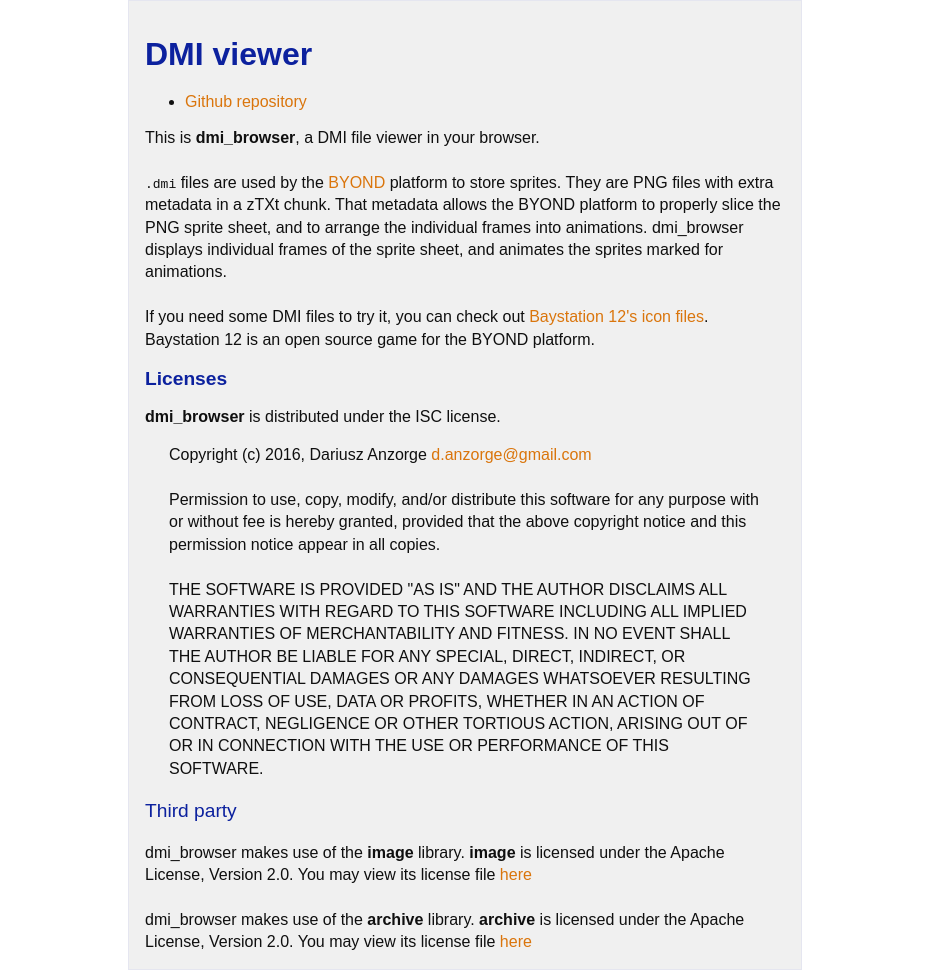
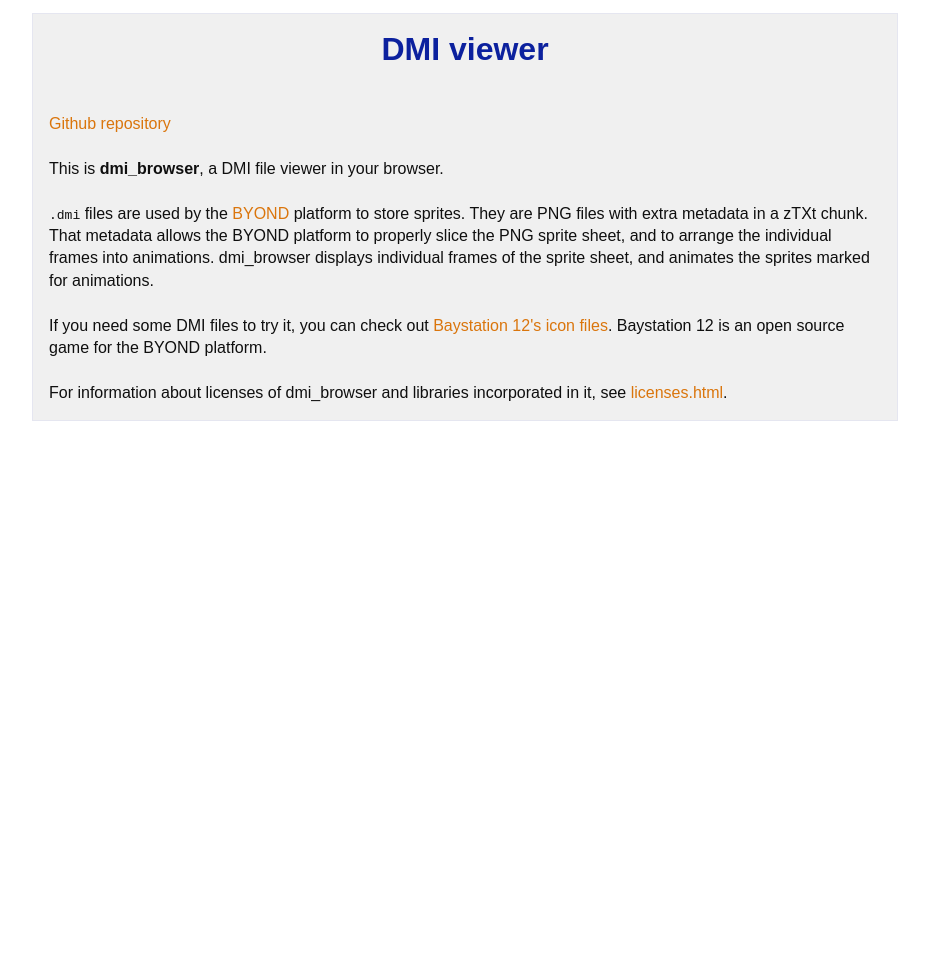
Before and after one commit to DeeUnderscore/deeunderscore.github.io, a plain HTML site: page dmi/about.html in a window 1280 px wide. Shown: the whole page, without its empty margins (175-1104 px from the left). After the commit the page ends 800 px from the top, so only its background shows below. Drawn offline with Linux system fonts and the light colour scheme.

Commit message:
Style and about page tweaks

```diff
--- a/dmi/about.html
+++ b/dmi/about.html
@@ -1,28 +1,18 @@
 <!DOCTYPE html>
 <html>
 <head>
-<title>About dmi_browser</title>
+<title>About the DMI Viewer</title>
 <meta charset="UTF-8">
 <link rel="stylesheet" href="style.css">
 </head>
 <body>
-<div class="hcentering"><div class="load container box" style="max-width: 40em;">
+<div class="hcentering"><div class="box textpage">
 <h1 id="dmi-viewer">DMI viewer</h1>
-<ul>
-<li><a href="https://github.com/DeeUnderscore/dmi_browser">Github repository</a></li>
-</ul>
+<p><a href="https://github.com/DeeUnderscore/dmi_browser">Github repository</a></p>
 <p>This is <strong>dmi_browser</strong>, a DMI file viewer in your browser.</p>
 <p><code>.dmi</code> files are used by the <a href="https://www.byond.com/">BYOND</a> platform to store sprites. They are PNG files with extra metadata in a zTXt chunk. That metadata allows the BYOND platform to properly slice the PNG sprite sheet, and to arrange the individual frames into animations. dmi_browser displays individual frames of the sprite sheet, and animates the sprites marked for animations.</p>
 <p>If you need some DMI files to try it, you can check out <a href="https://github.com/Baystation12/Baystation12/tree/dev/icons">Baystation 12's icon files</a>. Baystation 12 is an open source game for the BYOND platform.</p>
-<h2 id="licenses">Licenses</h2>
-<p><strong>dmi_browser</strong> is distributed under the ISC license.</p>
-<blockquote>
-<p>Copyright (c) 2016, Dariusz Anzorge <a href="mailto:d.anzorge@gmail.com">d.anzorge@gmail.com</a></p>
-<p>Permission to use, copy, modify, and/or distribute this software for any purpose with or without fee is hereby granted, provided that the above copyright notice and this permission notice appear in all copies.</p>
-<p>THE SOFTWARE IS PROVIDED &quot;AS IS&quot; AND THE AUTHOR DISCLAIMS ALL WARRANTIES WITH REGARD TO THIS SOFTWARE INCLUDING ALL IMPLIED WARRANTIES OF MERCHANTABILITY AND FITNESS. IN NO EVENT SHALL THE AUTHOR BE LIABLE FOR ANY SPECIAL, DIRECT, INDIRECT, OR CONSEQUENTIAL DAMAGES OR ANY DAMAGES WHATSOEVER RESULTING FROM LOSS OF USE, DATA OR PROFITS, WHETHER IN AN ACTION OF CONTRACT, NEGLIGENCE OR OTHER TORTIOUS ACTION, ARISING OUT OF OR IN CONNECTION WITH THE USE OR PERFORMANCE OF THIS SOFTWARE.</p>
-</blockquote>
-<h3 id="third-party">Third party</h3>
-<p>dmi_browser makes use of the <strong>image</strong> library. <strong>image</strong> is licensed under the Apache License, Version 2.0. You may view its license file <a href="image-license">here</a></p>
-<p>dmi_browser makes use of the <strong>archive</strong> library. <strong>archive</strong> is licensed under the Apache License, Version 2.0. You may view its license file <a href="archive-license">here</a></p></div></div>
+<p>For information about licenses of dmi_browser and libraries incorporated in it, see <a href="licenses.html">licenses.html</a>.</p>
+</div></div>
 </body>
 </html>
--- a/dmi/style.css
+++ b/dmi/style.css
@@ -31,19 +31,24 @@ p + p {
 h1 {
   font-size: 2em;
   font-weight: bold;
-  align: center;
+  text-align: center;
   color: #0c219e;
-  line-height: 1; }
+  margin-bottom: 1.4em;
+  margin-top: 0; }
 
 h2 {
   font-size: 1.2em;
   font-weight: bold;
-  color: #0c219e; }
+  color: #0c219e;
+  margin-bottom: 1.4em;
+  margin-top: 1.9em; }
 
 h3 {
   font-size: 1.2em;
   font-weight: normal;
-  color: #0c219e; }
+  color: #0c219e;
+  margin-bottom: 1.4em;
+  margin-top: 1.9em; }
 
 blockquote {
   margin-left: 1.5em;
@@ -56,6 +61,7 @@ table {
   border: none;
   border-spacing: 0; }
 
+th,
 td {
   padding: 0.5em;
   margin: 0; }
@@ -92,6 +98,12 @@ div.box {
   background-color: #f0f0f0;
   border: 1px solid #e5e6f0; }
 
+div.textpage {
+  padding: 1em;
+  margin-top: 0.8em;
+  margin-bottom: 0.8em;
+  max-width: 52em; }
+
 button {
   border: 1px solid #a6a9cf;
   background-color: #fcfcfc;
```
Also changed, not shown: dmi/licenses.html (added, +26 -0 lines), 2 other files.
